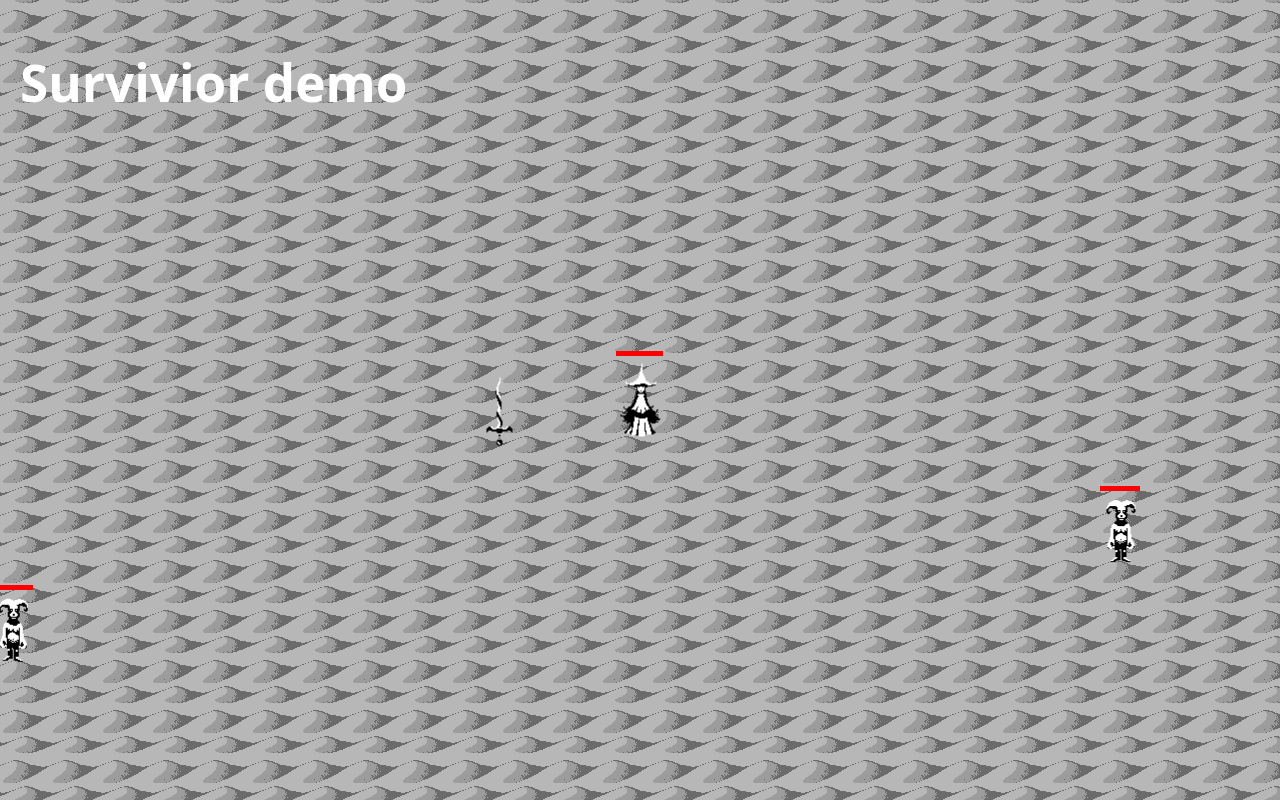
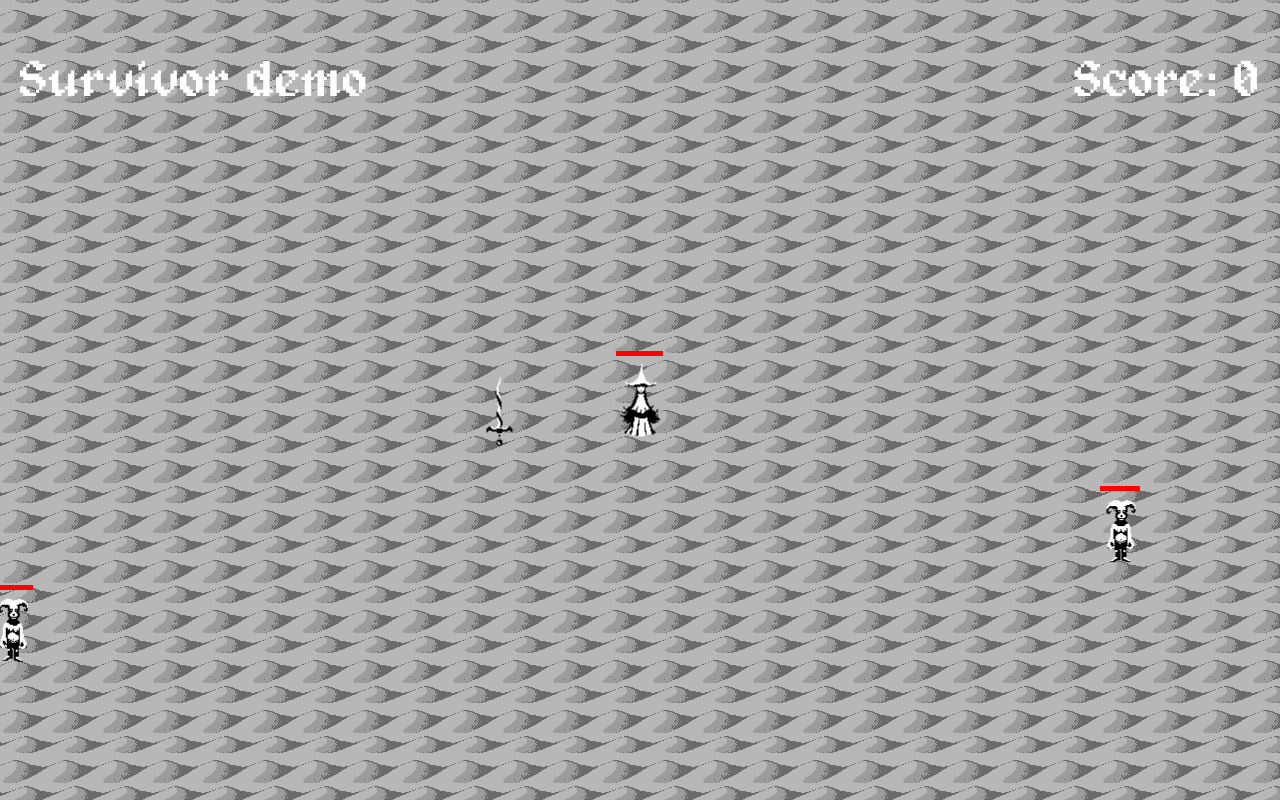
Before and after one commit to raimonmerce/PixiJSGame, a React (Vite) app: page / in a window 1280 px wide. Built offline with nearby package versions, Linux system fonts and the light colour scheme.

Commit message:
Add UI and score

```diff
--- a/src/App.css
+++ b/src/App.css
@@ -1,12 +1,20 @@
+@font-face {
+  font-family: 'Alagard';
+  src: url('/fonts/alagard.ttf') format('truetype');
+  font-weight: normal;
+  font-style: normal;
+}
+
 html,
 body {
   overflow: hidden;
+  font-family: 'Alagard', sans-serif;
 }
 
 .test {
   height: 100%;
   width: 100%;
   overflow: hidden;
-  scrollbar-width: none;          /* Firefox */
+  scrollbar-width: none;
   -ms-overflow-style: none;
 }
--- a/src/App.tsx
+++ b/src/App.tsx
@@ -1,12 +1,18 @@
+import { useState } from 'react';
 import GameCanvas from './components/GameCanvas';
 import './App.css'
 
 function App() {
-    return (
+  const [score, setScore] = useState(0);
+  return (
     <div>
-      <GameCanvas />
-      <div style={{ position: 'absolute', top: 20, left: 20, color: 'white' }}>
-        <h1>Survivior demo</h1>
+      <GameCanvas setScore={setScore} score={score} />
+      <div style={{ position: 'absolute', top: 20, left: 20, color: 'white', fontFamily: 'Alagard' }}>
+        <h1>Survivor demo</h1>
+      </div>
+
+      <div style={{ position: 'absolute', top: 20, right: 20, color: 'white', fontFamily: 'Alagard' }}>
+        <h1>Score: {score}</h1>
       </div>
     </div>
   );
--- a/src/components/GameCanvas.tsx
+++ b/src/components/GameCanvas.tsx
@@ -1,7 +1,8 @@
 import { useEffect, useRef } from 'react';
 import { Game } from '../game/core/Game';
+import type { GameProps } from '../types';
 
-export default function GameCanvas() {
+export default function GameCanvas({ score, setScore }: GameProps) {
   const containerRef = useRef<HTMLDivElement | null>(null);
   const gameInstanceRef = useRef<Game | null>(null);
   const initializedRef = useRef(false);
@@ -10,11 +11,11 @@ export default function GameCanvas() {
     if (!initializedRef.current && containerRef.current) {
       initializedRef.current = true;
 
-      const game = new Game();
+      const game = new Game({ score, setScore }); // ⬅️ Pass the setter to Game
       game.init(containerRef.current);
       gameInstanceRef.current = game;
     }
   }, []);
 
-  return <div ref={containerRef} className='test'/>;
+  return <div ref={containerRef} className='test' />;
 }
--- a/src/game/core/Game.ts
+++ b/src/game/core/Game.ts
@@ -1,16 +1,16 @@
 import { Application } from 'pixi.js';
 import { Scene } from '../scenes/Scene';
 import Controller from './Controller';
-
+import type { GameProps } from '../../types';
 export class Game {
   app: Application;
   controller: Controller;
   scene: Scene;
 
-  constructor() {
+  constructor({...gameProps}: GameProps) {
     this.app = new Application();
     this.controller = new Controller();
-    this.scene = new Scene(this.controller);
+    this.scene = new Scene(this.controller, gameProps);
   }
 
   async init(containerRef: HTMLDivElement) {
--- a/src/game/entities/characters/CharacterFactory.ts
+++ b/src/game/entities/characters/CharacterFactory.ts
@@ -39,12 +39,8 @@ export class CharacterFactory {
                 console.error("Failed loading player texture");
                 return undefined;
             }
-
-            // const posX = Math.random() * window.innerWidth;
-            // const posY = Math.random() * window.innerHeight;
-
             return new Enemy({
-                name: "Carlos",
+                score: 10,
                 maxHealth: 50,
                 attack: 5,
                 speed: 0.15,
--- a/src/game/entities/characters/Enemy.ts
+++ b/src/game/entities/characters/Enemy.ts
@@ -1,11 +1,11 @@
 import Character from "./CharacterBase";
 import type { EnemyOptions } from "../../../types";
 export class Enemy extends Character {
-  name: string;
+  score: number;
 
-  constructor({ name, ...characterStats }: EnemyOptions) {
+  constructor({ score, ...characterStats }: EnemyOptions) {
     super(characterStats);
-    this.name = name;
+    this.score = score;
   }
 
 update(delta: number): void {
--- a/src/game/scenes/Scene.ts
+++ b/src/game/scenes/Scene.ts
@@ -8,17 +8,19 @@ import type WeaponBase from '../entities/weapon/WeaponBase';
 import type GameObject from '../core/GameObject';
 import Controller from '../core/Controller';
 import Loader from '../core/Loader';
-
+import type { GameProps } from '../../types';
 export class Scene extends Container {
   private player?: Player;
   private enemies: Enemy[] = [];
   private weapons: WeaponBase[] = [];
   private controller: Controller;
-  private floor: Floor;
+  private floor?: Floor;
+  private gameProps: GameProps;
 
-  constructor(controller: Controller) {
+  constructor(controller: Controller, gameProps: GameProps) {
     super();
-    this.controller = controller
+    this.controller = controller;
+    this.gameProps = gameProps;
     this.init();
   }
 
@@ -145,7 +147,7 @@ export class Scene extends Container {
     if (this.controller.isPressed('left')) newX += this.player.speed * delta;
     if (this.controller.isPressed('right')) newX -= this.player.speed * delta;
 
-    this.floor.addPosition(newX, newY)
+    this.floor?.addPosition(newX, newY)
     for (let i = this.enemies.length - 1; i >= 0; i--) {
       const enemy = this.enemies[i];
 
@@ -156,6 +158,7 @@ export class Scene extends Container {
 
       if (!enemy.isAlive()) {
         this.enemies.splice(i, 1);
+        this.gameProps.setScore(this.gameProps.score += enemy.score);
         enemy.destroy();
       } else {
         enemy.addPosition(newX, newY)
```
Also changed, not shown: src/types.ts (+8 -3 lines), public/fonts/alagard.ttf (added).
